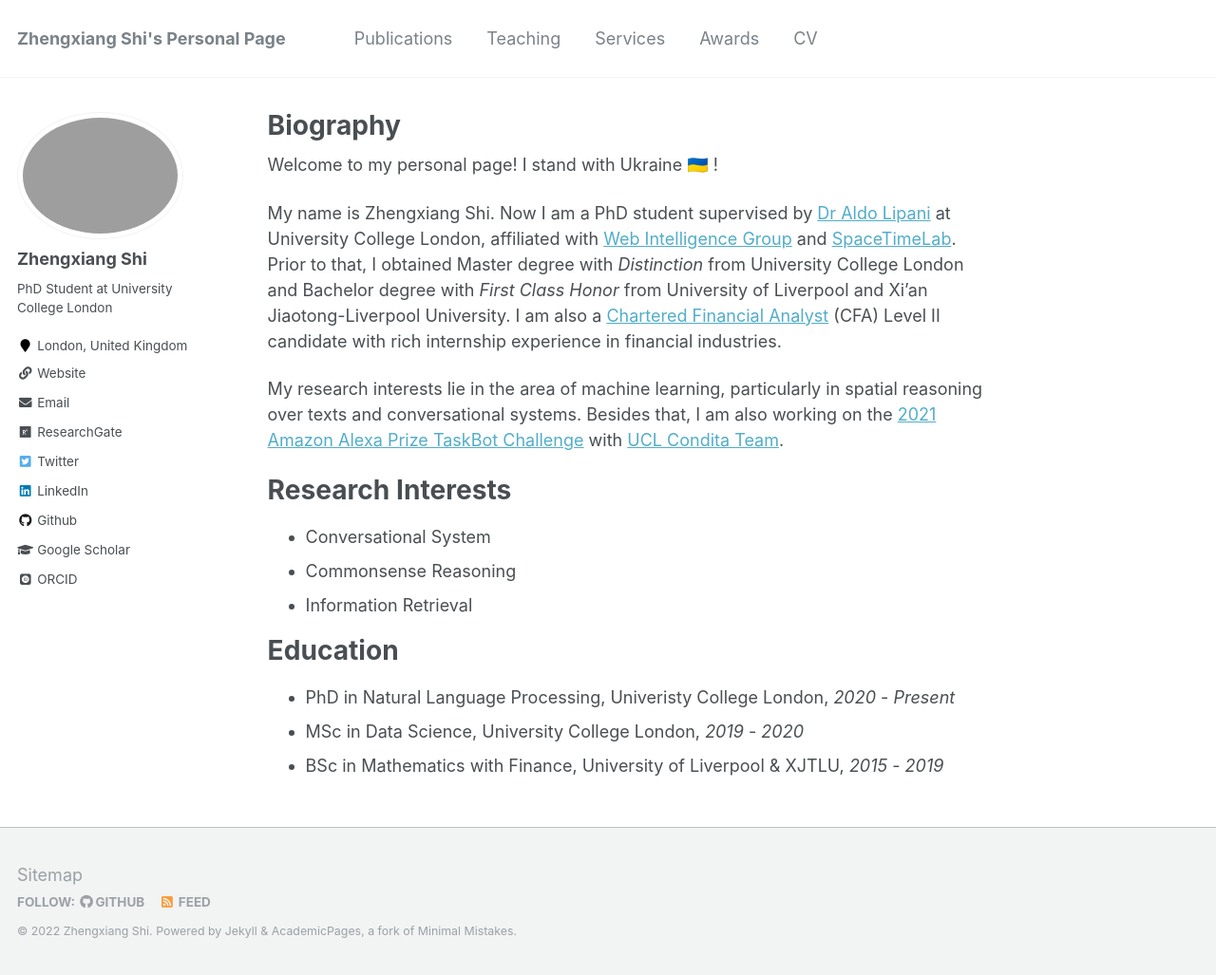
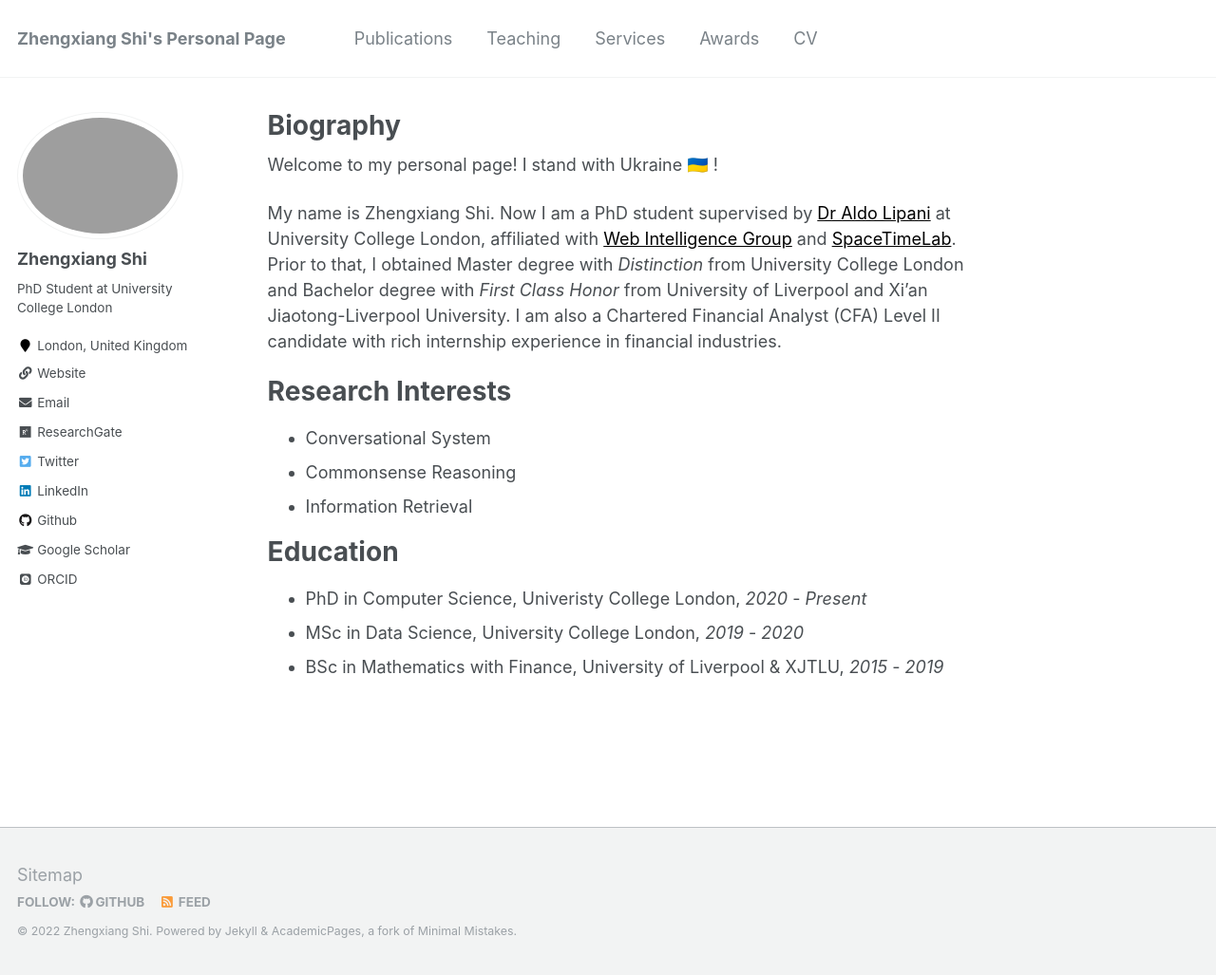
Before and after one commit to ZhengxiangShi/zhengxiangshi.github.io, a Jekyll site: the page built from _pages/about.md, in a window 1280 px wide and 1027 px high. Shown: the whole window at 95% size. Built offline with Jekyll 4.4.1, drawn with Linux system fonts in a browser that asks for light colours; emoji names are drawn with the system emoji font; some web fonts are replaced.

Commit message:
feat: update aboutme

```diff
--- a/_pages/about.md
+++ b/_pages/about.md
@@ -11,9 +11,9 @@
 <!-- ------ -->
 Welcome to my personal page! I stand with Ukraine :ukraine: !
 
-My name is Zhengxiang Shi. Now I am a PhD student supervised by [Dr Aldo Lipani](https://aldolipani.com) at University College London, affiliated with [Web Intelligence Group](http://wi.cs.ucl.ac.uk) and [SpaceTimeLab](https://www.ucl.ac.uk/civil-environmental-geomatic-engineering/research/groups-centres-and-sections/spacetimelab). Prior to that, I obtained Master degree with *Distinction* from University College London and Bachelor degree with *First Class Honor* from University of Liverpool and Xi'an Jiaotong-Liverpool University. I am also a [Chartered Financial Analyst](https://en.wikipedia.org/wiki/Chartered_Financial_Analyst) (CFA) Level II candidate with rich internship experience in financial industries.
+My name is Zhengxiang Shi. Now I am a PhD student supervised by <a href="https://aldolipani.com" style="color: black;">Dr Aldo Lipani</a> at University College London, affiliated with <a href="http://wi.cs.ucl.ac.uk" style="color: black;">Web Intelligence Group</a> and <a href="https://www.ucl.ac.uk/civil-environmental-geomatic-engineering/research/groups-centres-and-sections/spacetimelab" style="color: black;">SpaceTimeLab</a>. Prior to that, I obtained Master degree with *Distinction* from University College London and Bachelor degree with *First Class Honor* from University of Liverpool and Xi'an Jiaotong-Liverpool University. I am also a Chartered Financial Analyst (CFA) Level II candidate with rich internship experience in financial industries.
 
-My research interests lie in the area of machine learning, particularly in spatial reasoning over texts and conversational systems. Besides that, I am also working on the [2021 Amazon Alexa Prize TaskBot Challenge](https://www.amazon.science/academic-engagements/ten-university-teams-selected-to-participate-in-alexa-prize-taskbot-challenge) with [UCL Condita Team](http://wi.cs.ucl.ac.uk/index.php/2021/08/14/the-ucl-condita-team-selected-for-the-2021-alexa-prize-taskbot-challenge/).
+<!-- My research interests lie in the area of machine learning, particularly in spatial reasoning over texts and conversational systems. Besides that, I am also working on the [2021 Amazon Alexa Prize TaskBot Challenge](https://www.amazon.science/academic-engagements/ten-university-teams-selected-to-participate-in-alexa-prize-taskbot-challenge) with [UCL Condita Team](http://wi.cs.ucl.ac.uk/index.php/2021/08/14/the-ucl-condita-team-selected-for-the-2021-alexa-prize-taskbot-challenge/). -->
 
 <!-- I focus on improving common-sense reasoning in conversational agents by equipping them with abilities to infer and understand spatial relations in natural language. -->
 
@@ -25,7 +25,7 @@
 
 Education
 ======
-- PhD in Natural Language Processing, Univeristy College London, *2020* - *Present*
+- PhD in Computer Science, Univeristy College London, *2020* - *Present*
 - MSc in Data Science, University College London, *2019* - *2020*
 - BSc in Mathematics with Finance, University of Liverpool & XJTLU, *2015* - *2019*
 <!-- - BSc in Mathematics with Finance, Xi'an Jiaotong-Liverpool University, *2015* - *2017*  -->
```
